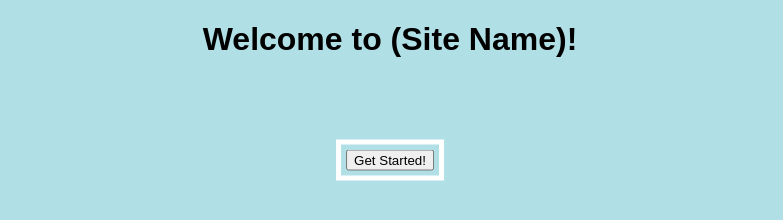
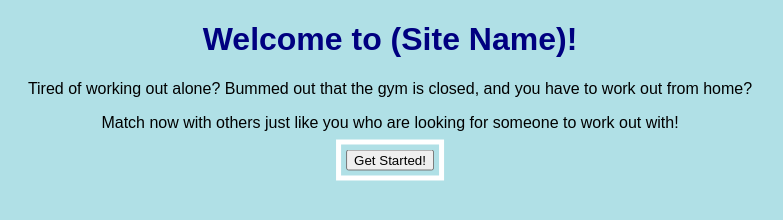
Before and after one commit to klinhdo/HacktheNorth2020, a website: page landing.html in a window 1280 px wide. Shown: the whole page, without its empty margins (250-1033 px from the left). Drawn offline with Linux system fonts and the light colour scheme.

Commit message:
More formatting

```diff
--- a/landing.css
+++ b/landing.css
@@ -4,6 +4,12 @@ body {
 }
 h1 {
     vertical-align: middle;
+    text-align: center;
+    size: 80px;
+    color: navy;
+}
+
+#description {
     text-align: center;
 }
 
--- a/landing.html
+++ b/landing.html
@@ -9,6 +9,10 @@
 <body>
   <h1>Welcome to (Site Name)!</h1>
 
+  <div id = "description">
+    <p>Tired of working out alone? Bummed out that the gym is closed, and you have to work out from home?</p>
+    <p>Match now with others just like you who are looking for someone to work out with!</p>
+  </div>
 
   <div id = "buttonContainer">
     <button onclick="location.href='index.html'" type="button" id="nextButton">Get Started!</button>
```
